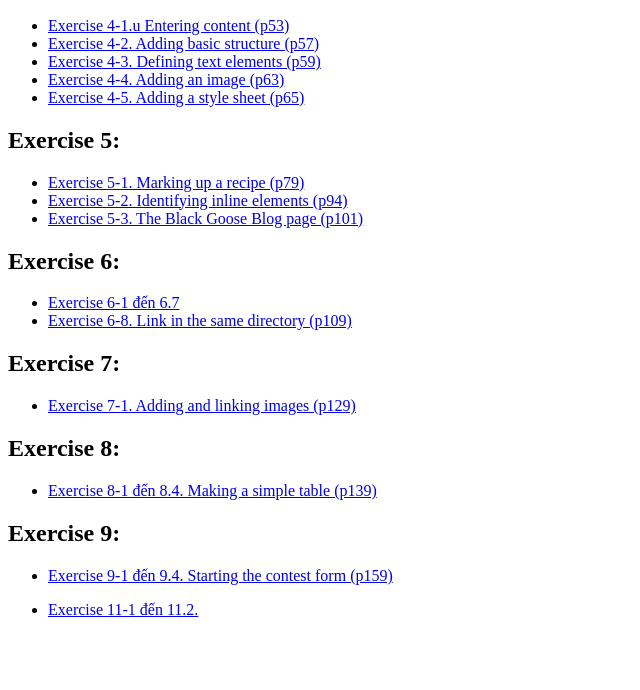
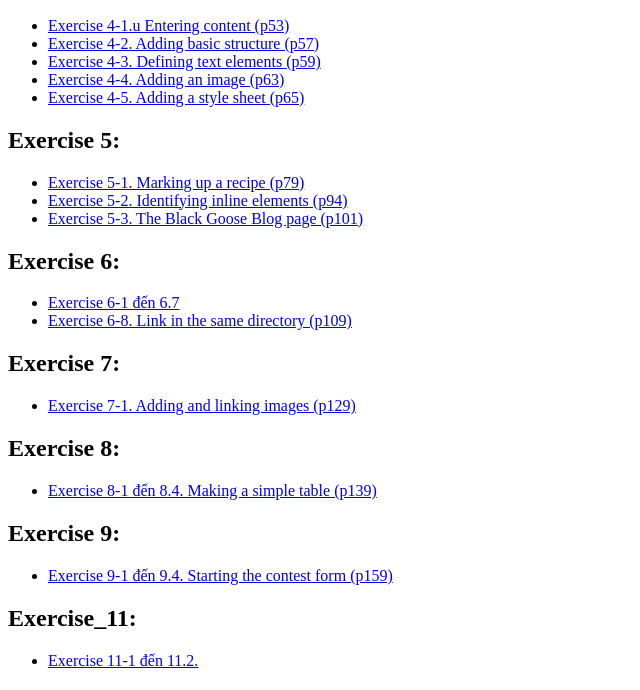
Before and after one commit to iori2002/iori2002.github.io, a plain HTML site: page index.html in a window 1280 px wide. Shown: the part 110-800 px from the top of the page, without its empty margins (0-640 px from the left). Drawn offline with Linux system fonts and the light colour scheme.

Commit message:
Update index.html

```diff
--- a/index.html
+++ b/index.html
@@ -47,6 +47,7 @@
 
 
 	</ul>
+	<h2>Exercise_11:</h2>
 	<ul>
 		<li> <a href="Exercise_11.1.html"> Exercise 11-1 đến 11.2.</a> </li>
 	</ul>
```
